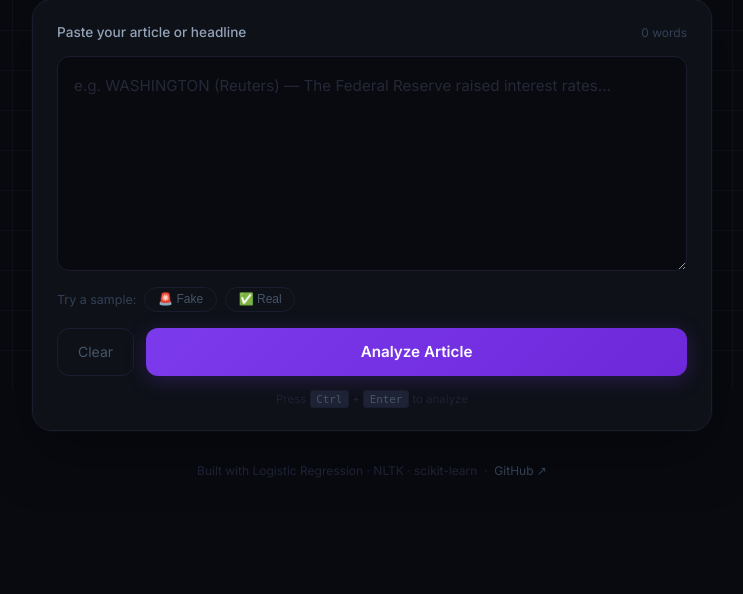
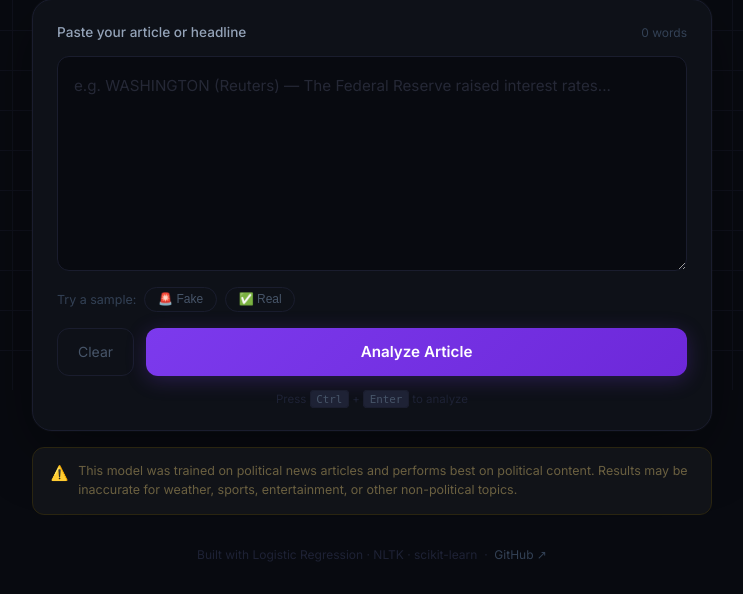
Before and after one commit to Nathanchukss/FNDEC, a Flask app: page / in a window 1280 px wide. Shown: the part 410-1004 px from the top of the page, without its empty margins (268-1011 px from the left). Before the commit the page ends 888 px from the top, so only its background shows below. Run offline with Flask 3, Linux system fonts and the light colour scheme; parts of the project's set-up code (start-up, migrations or seed data) failed here and were passed over.

Commit message:
Add disclaimer for non-political content limitations
Co-Authored-By: Claude Sonnet 4.6 <noreply@anthropic.com>

```diff
--- a/static/css/style.css
+++ b/static/css/style.css
@@ -331,6 +331,26 @@ kbd {
   margin-top: 1rem; padding: 0.9rem 1.25rem; text-align: center;
 }
 
+/* ── Disclaimer ── */
+.disclaimer {
+  display: flex;
+  align-items: flex-start;
+  gap: 0.6rem;
+  background: #111318;
+  border: 1px solid #2a2510;
+  border-radius: 12px;
+  padding: 0.9rem 1.1rem;
+  margin-top: 1rem;
+}
+
+.disclaimer-icon { font-size: 0.9rem; margin-top: 0.1rem; flex-shrink: 0; }
+
+.disclaimer p {
+  font-size: 0.78rem;
+  color: #6b6040;
+  line-height: 1.5;
+}
+
 /* ── Footer ── */
 footer { color: #1e2235; font-size: 0.75rem; margin-top: 2rem; text-align: center; }
 footer a { color: #334155; text-decoration: none; transition: color 0.2s; }
--- a/templates/index.html
+++ b/templates/index.html
@@ -86,6 +86,11 @@
       </div>
 
       <div class="error-card" id="error-card"></div>
+
+      <div class="disclaimer">
+        <span class="disclaimer-icon">⚠️</span>
+        <p>This model was trained on political news articles and performs best on political content. Results may be inaccurate for weather, sports, entertainment, or other non-political topics.</p>
+      </div>
     </main>
 
     <footer>
```
